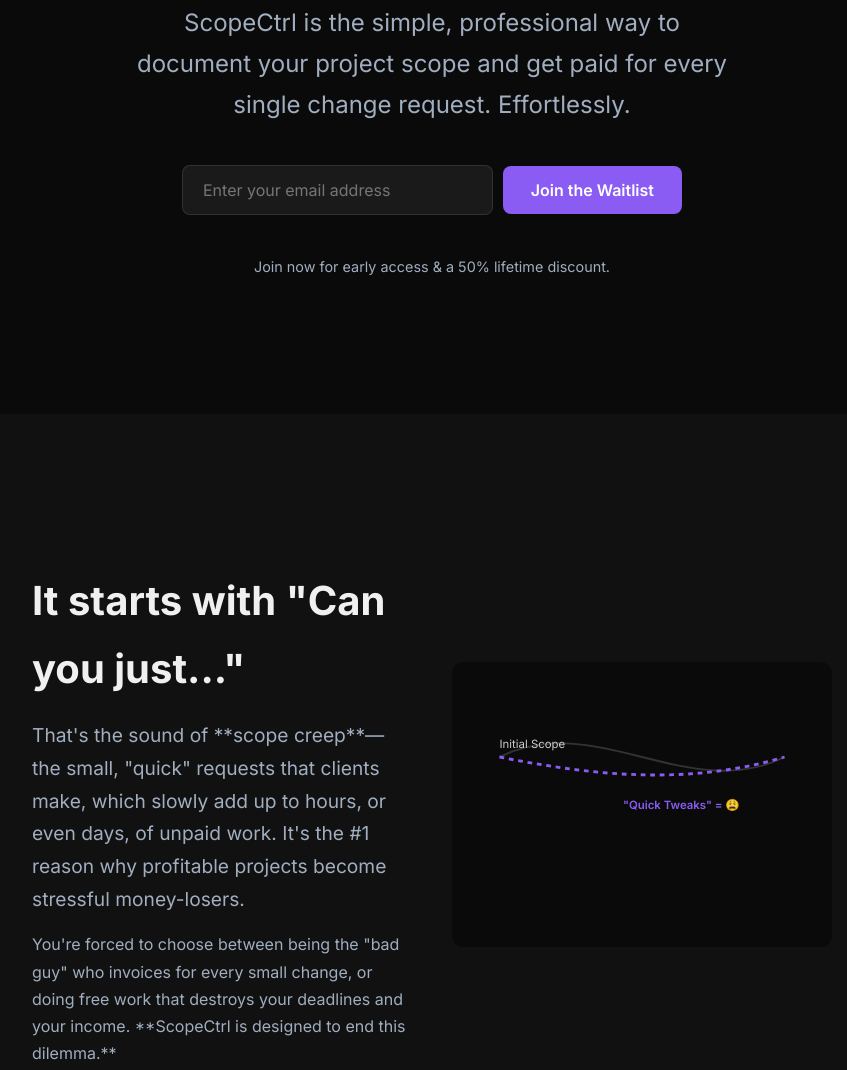
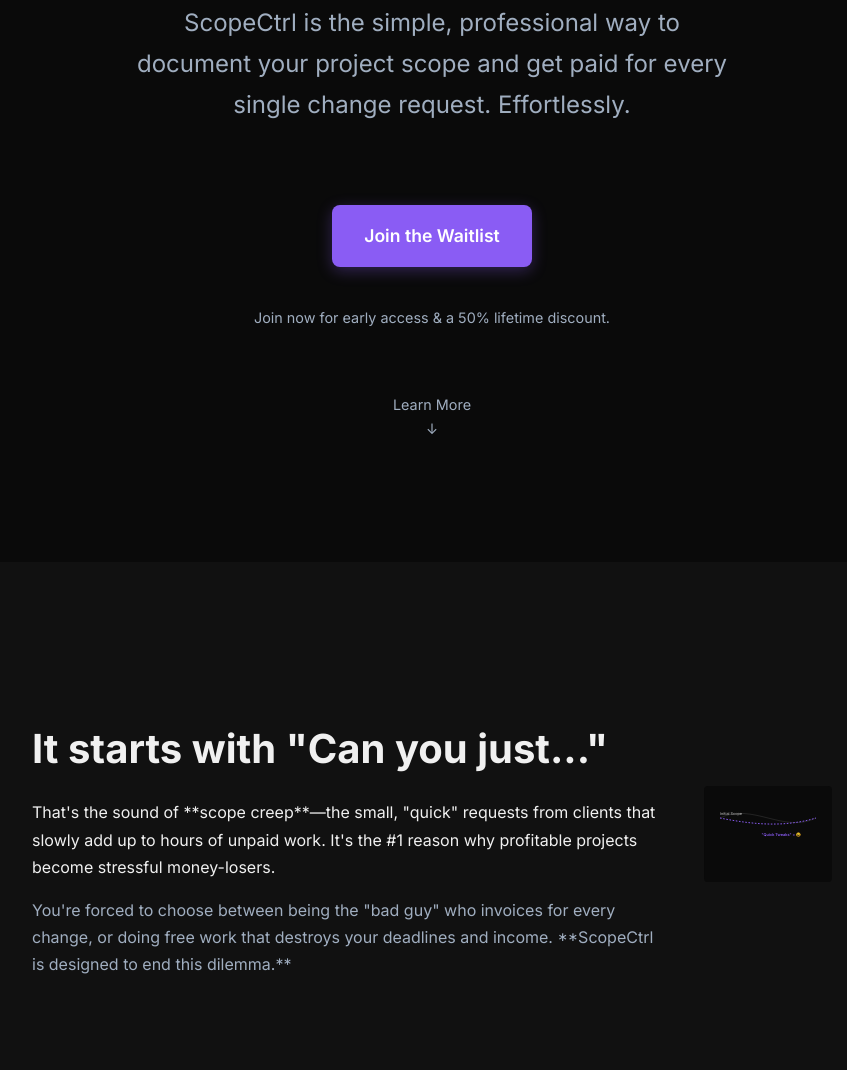
Before and after one commit to vivekrathod2004/scopectrl-landing, a plain HTML site: page index.html in a window 1280 px wide. Shown: the part 426-1496 px from the top of the page, without its empty margins (208-1055 px from the left). Drawn offline with Linux system fonts and the light colour scheme.

Commit message:
Update index.html

```diff
--- a/index.html
+++ b/index.html
@@ -32,6 +32,7 @@
         .delay-1 { transition-delay: 0.1s; } .delay-2 { transition-delay: 0.2s; } .delay-3 { transition-delay: 0.3s; }
 
         /* --- Hero Section --- */
+        #hero { min-height: 80vh; display: flex; align-items: center; }
         #hero h1 {
             font-size: 4.5rem; font-weight: 800; letter-spacing: -0.05em;
             background: linear-gradient(90deg, #ffffff, #aaaaaa);
@@ -42,69 +43,38 @@
             font-size: 1.5rem; color: var(--text-secondary); font-weight: 400;
             margin: 0 auto 2.5rem; max-width: 600px;
         }
+        .cta-button {
+            display: inline-block; padding: 16px 32px; font-size: 1.1rem;
+            font-weight: 600; background-color: var(--brand-purple); color: white;
+            border: none; border-radius: 8px; cursor: pointer; transition: all 0.3s;
+            text-decoration: none; box-shadow: 0 4px 15px rgba(138, 92, 244, 0.3);
+            margin: 2.5rem 0 1.5rem;
+        }
+        .cta-button:hover {
+            background-color: var(--brand-purple-hover); transform: translateY(-2px);
+            box-shadow: 0 6px 20px rgba(138, 92, 244, 0.4);
+        }
+        .scroll-down {
+            display: inline-block; margin-top: 3rem; color: var(--text-secondary);
+            text-decoration: none; font-size: 0.9rem;
+        }
+        .scroll-down span { display: block; animation: bounce 2s infinite; }
+        @keyframes bounce { 0%, 20%, 50%, 80%, 100% { transform: translateY(0); } 40% { transform: translateY(-10px); } 60% { transform: translateY(-5px); } }
 
-        /* --- Custom Form Styles --- */
-        .custom-form {
-            display: flex; justify-content: center; align-items: center;
-            gap: 10px; max-width: 500px; margin: 2.5rem auto;
-        }
-        .form-input {
-            flex-grow: 1; padding: 14px 20px; font-size: 1rem;
-            font-family: 'Inter', sans-serif; background-color: #1a1a1a;
-            border: 1px solid var(--border-color); border-radius: 8px;
-            color: var(--text-primary); transition: border-color 0.3s, box-shadow 0.3s;
-        }
-        .form-input:focus {
-            outline: none; border-color: var(--brand-purple);
-            box-shadow: 0 0 0 3px rgba(138, 92, 244, 0.3);
-        }
-        .submit-button {
-            padding: 14px 28px; font-size: 1rem; font-weight: 600;
-            font-family: 'Inter', sans-serif; background-color: var(--brand-purple);
-            color: white; border: none; border-radius: 8px; cursor: pointer;
-            transition: background-color 0.3s; white-space: nowrap;
-        }
-        .submit-button:hover { background-color: var(--brand-purple-hover); }
-
-        /* --- Generic Section Title Styles --- */
-        .section-title { font-size: 2.5rem; font-weight: 700; color: var(--text-primary); margin-bottom: 1rem; }
-        .section-subtitle {
-            color: var(--text-secondary);
-            font-size: 1.2rem;
-            max-width: 600px;
-            margin: 1rem auto 0;
-            text-align: center; /* FIX: Added text-align center for perfect alignment */
-        }
-
-        /* --- Problem/Story Section --- */
+        /* --- Other Sections --- */
         #problem { background-color: var(--light-bg); }
         .story-container { display: flex; align-items: center; gap: 40px; text-align: left; }
-        .story-text { flex: 1; }
-        .story-visual { flex: 1; }
-        #problem .section-title, #problem .section-subtitle { text-align: left; margin-left: 0; }
-        #problem p { text-align: left; }
-
-        /* --- Who Is This For Section --- */
+        .section-title { font-size: 2.5rem; font-weight: 700; color: var(--text-primary); margin-bottom: 1rem; }
         .grid { display: grid; grid-template-columns: repeat(3, 1fr); gap: 20px; text-align: left; margin-top: 3rem; }
         .card { background-color: #181818; padding: 24px; border-radius: 12px; border: 1px solid var(--border-color); }
-        .card h3 { margin: 0 0 10px; color: var(--text-primary); }
-        .card p { margin: 0; color: var(--text-secondary); }
-
-        /* --- Founder Note Section --- */
         .founder-box { max-width: 650px; margin: 3rem auto 0; padding: 32px; text-align: left; border: 1px solid var(--border-color); border-radius: 12px; }
-        .founder-box p { color: var(--text-secondary); font-size: 1.1rem; font-style: italic; }
-        .founder-box .signature { font-style: normal; font-weight: 600; color: var(--text-primary); margin-top: 1rem; display: block; }
-
-        /* --- Footer --- */
         .footer { padding: 40px 20px; text-align: center; color: var(--text-secondary); font-size: 0.9rem; border-top: 1px solid var(--border-color);}
 
-        /* --- Responsive --- */
         @media (max-width: 768px) {
             #hero h1 { font-size: 3rem; }
-            .grid, .custom-form { grid-template-columns: 1fr; flex-direction: column; }
+            .grid { grid-template-columns: 1fr; }
             .section { padding: 80px 20px; }
             .story-container { flex-direction: column; }
-            .section-title { font-size: 2rem; }
         }
     </style>
 </head>
@@ -114,11 +84,17 @@
         <div class="container animate-on-scroll">
             <h1>Never Work For Free Again.</h1>
             <h2 class="delay-1">ScopeCtrl is the simple, professional way to document your project scope and get paid for every single change request. Effortlessly.</h2>
-            <form class="custom-form delay-2" name="waitlist" method="POST" data-netlify="true">
-                <input class="form-input" type="email" name="email" placeholder="Enter your email address" required>
-                <button class="submit-button" type="submit">Join the Waitlist</button>
-            </form>
+
+            <a href="https://scopectrl.kit.com/126a7fac5d" data-formkit-toggle="126a7fac5d" class="cta-button animate-on-scroll delay-2">
+                Join the Waitlist
+            </a>
+
             <p class="animate-on-scroll delay-3" style="font-size: 0.9rem; color: var(--text-secondary);">Join now for early access & a 50% lifetime discount.</p>
+
+            <a href="#problem" class="scroll-down animate-on-scroll delay-3">
+                Learn More
+                <span>↓</span>
+            </a>
         </div>
     </div>
 
@@ -126,19 +102,12 @@
         <div class="container">
             <div class="story-container">
                 <div class="story-text animate-on-scroll">
-                    <h2 class="section-title">It starts with "Can you just..."</h2>
-                    <p class="section-subtitle">That's the sound of **scope creep**—the small, "quick" requests that clients make, which slowly add up to hours, or even days, of unpaid work. It's the #1 reason why profitable projects become stressful money-losers.</p>
-                    <p style="color: var(--text-secondary);">You're forced to choose between being the "bad guy" who invoices for every small change, or doing free work that destroys your deadlines and your income. **ScopeCtrl is designed to end this dilemma.**</p>
+                    <h2 class="section-title" style="text-align: left;">It starts with "Can you just..."</h2>
+                    <p class="section-subtitle" style="text-align: left; margin-left: 0;">That's the sound of **scope creep**—the small, "quick" requests from clients that slowly add up to hours of unpaid work. It's the #1 reason why profitable projects become stressful money-losers.</p>
+                    <p style="color: var(--text-secondary); text-align: left;">You're forced to choose between being the "bad guy" who invoices for every change, or doing free work that destroys your deadlines and income. **ScopeCtrl is designed to end this dilemma.**</p>
                 </div>
                 <div class="story-visual animate-on-scroll delay-2">
-                    <svg width="100%" viewBox="0 0 400 300" fill="none" xmlns="http://www.w3.org/2000/svg">
-                        <rect width="400" height="300" rx="12" fill="#0A0A0A"/>
-                        <path d="M50 100 C 150 50, 250 150, 350 100" stroke="#333333" stroke-width="2" fill="none"/>
-                        <path d="M50 100 C 150 120, 250 130, 350 100" stroke="#8A5CF4" stroke-width="3" stroke-dasharray="5 5" fill="none" class="animate-creep"/>
-                        <text x="50" y="90" font-family="Inter" font-size="12" fill="#CCCCCC">Initial Scope</text>
-                        <text x="180" y="155" font-family="Inter" font-size="12" fill="#8A5CF4" font-weight="600">"Quick Tweaks" = 😩</text>
-                        <style> .animate-creep { stroke-dashoffset: 0; animation: dash 2s linear infinite; } @keyframes dash { to { stroke-dashoffset: -20; } } </style>
-                    </svg>
+                    <svg width="100%" viewBox="0 0 400 300" fill="none" xmlns="http://www.w3.org/2000/svg"><rect width="400" height="300" rx="12" fill="#0A0A0A"/><path d="M50 100 C 150 50, 250 150, 350 100" stroke="#333333" stroke-width="2" fill="none"/><path d="M50 100 C 150 120, 250 130, 350 100" stroke="#8A5CF4" stroke-width="3" stroke-dasharray="5 5" fill="none" class="animate-creep"/><text x="50" y="90" font-family="Inter" font-size="12" fill="#CCCCCC">Initial Scope</text><text x="180" y="155" font-family="Inter" font-size="12" fill="#8A5CF4" font-weight="600">"Quick Tweaks" = 😩</text><style> .animate-creep { stroke-dashoffset: 0; animation: dash 2s linear infinite; } @keyframes dash { to { stroke-dashoffset: -20; } } </style></svg>
                 </div>
             </div>
         </div>
@@ -178,6 +147,8 @@
         © 2025 ScopeCtrl. All rights reserved.
     </div>
 
+    <script async data-uid="126a7fac5d" src="https://scopectrl.ck.page/126a7fac5d/index.js"></script>
+
     <script>
         const animatedElements = document.querySelectorAll('.animate-on-scroll');
         const observer = new IntersectionObserver((entries) => {
```
